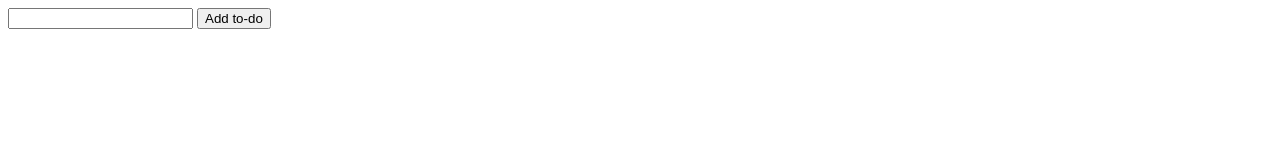
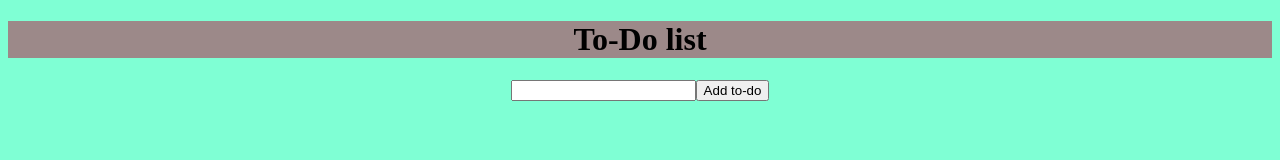
Before and after one commit to singhsaurabh112/To-Do, a plain HTML site: page index.html in a window 1280 px wide. Drawn offline with Linux system fonts and the light colour scheme.

Commit message:
update css

```diff
--- a/index.html
+++ b/index.html
@@ -5,11 +5,17 @@
 	  <meta name="viewport" content="width=device-width">
 	  <title>To-Do</title>
 	  <link rel="stylesheet" href="style.css">
+	  <link rel="stylesheet" href="https://fonts.googleapis.com/icon?family=Material+Icons">
 	</head>
 
 	<body>
-	 <input type="text"></input>
-	 <button onclick="addtodo( )">Add to-do</button>
+		<h1>To-Do list</h1>
+		<div class="input">
+			<input type="text"></input>
+	  		<button id="btn" onclick="addtodo( )">Add to-do</button>
+		</div>
+
+
 	</body>
 	<script src="script.js"></script>
 </html>
--- a/style.css
+++ b/style.css
@@ -0,0 +1,30 @@
+body{
+    background-color: aquamarine;
+
+}
+
+h1{
+    display: flex;
+    align-items: center;
+    justify-content: center;
+    background-color: rgb(156, 137, 137);
+
+}
+
+.button{
+    display: flex;
+    align-items: center;
+    justify-content: center;
+}
+
+.input{
+    display: flex;
+    align-items: center;
+    justify-content: center;
+}
+
+.ctr{
+    display: flex;
+    align-items: center;
+    justify-content: center;
+}
```
